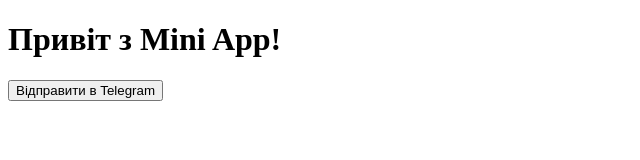
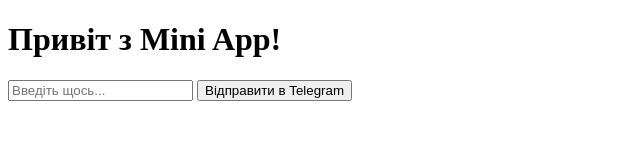
Before and after one commit to codeBoulder/test_mini-app, a plain HTML site: page index.html in a window 1280 px wide. Shown: the whole page, without its empty margins (0-640 px from the left). Drawn offline with Linux system fonts and the light colour scheme.

Commit message:
test_input

```diff
--- a/index.html
+++ b/index.html
@@ -7,6 +7,7 @@
 </head>
 <body>
   <h1>Привіт з Mini App!</h1>
+  <input type="text" id="inputField" placeholder="Введіть щось...">
   <button onclick="sendData()">Відправити в Telegram</button>
 
   <script>
```
